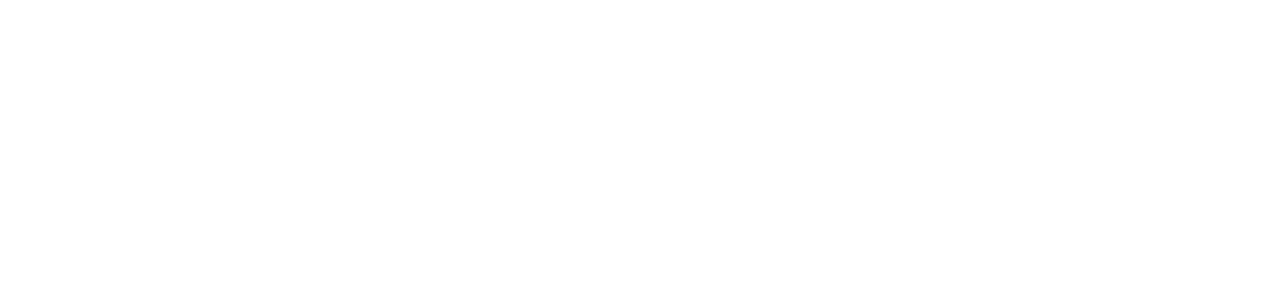
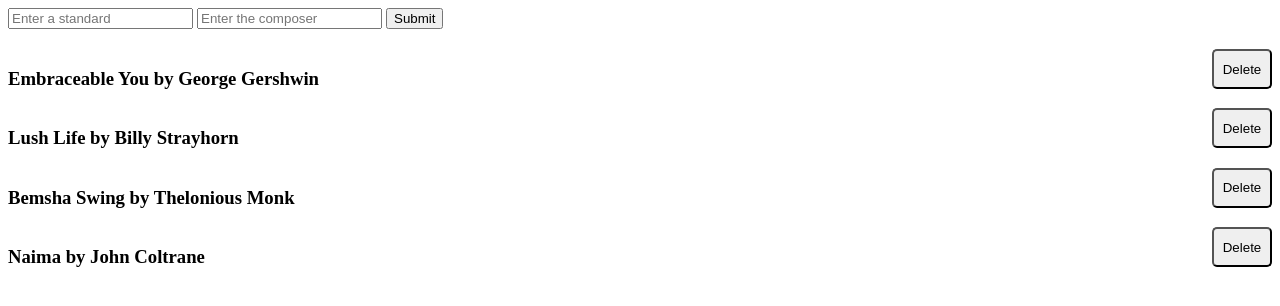
Before and after one commit to johnobriendev/standardsRepertoire, a plain HTML site: page index.html in a window 1280 px wide. Drawn offline with Linux system fonts and the light colour scheme.

Commit message:
add form and delete button

```diff
--- a/app.js
+++ b/app.js
@@ -0,0 +1,51 @@
+const rep = [
+    { name: "Embraceable You", composer: "George Gershwin" },
+    { name: "Lush Life", composer: "Billy Strayhorn" },
+    { name: "Bemsha Swing", composer: "Thelonious Monk" },
+    { name: "Naima", composer: "John Coltrane" }
+];
+
+const display = document.querySelector(".bottom");
+
+const nameInput = document.querySelector(".standard");
+const composerInput = document.querySelector('.composer');
+const button = document.querySelector('.button');
+
+///////FUNCTIONS/////////
+const render = () =>{
+    display.innerHTML = '';
+
+    rep.forEach((song, index) => {
+        const songContainer = document.createElement("div");
+        songContainer.classList.add("container");
+
+        const deleteButton = document.createElement('button');
+        deleteButton.classList.add("delete-btn");
+        deleteButton.innerText = "Delete";
+        deleteButton.addEventListener("click", event =>{
+            rep.splice(index,1);
+            render();
+        })
+
+
+
+        const newStandard = document.createElement("h3");
+        newStandard.innerText = `${song.name} by ${song.composer}`;
+
+        songContainer.appendChild(newStandard);
+        songContainer.appendChild(deleteButton);
+
+        display.appendChild(songContainer);
+    })
+}
+
+const createStandard = () =>{
+    const name = nameInput.value;
+    const composer = composerInput.value;
+    const newStandard = { name, composer };
+    rep.push(newStandard);
+    render();
+}
+
+render();
+button.addEventListener("click", createStandard);
--- a/index.html
+++ b/index.html
@@ -4,8 +4,15 @@
     <meta charset="UTF-8">
     <meta name="viewport" content="width=device-width, initial-scale=1.0">
     <title>Standards Repetoire</title>
+    <link rel="stylesheet" href="styles.css">
 </head>
 <body>
-
+    <div class="top">
+        <input type="text" class="standard" placeholder="Enter a standard">
+        <input type="text" class="composer" placeholder="Enter the composer">
+        <button type="submit" class="button">Submit</button>
+    </div>
+    <div class="bottom"></div>
+    <script src="app.js"></script>
 </body>
 </html>
--- a/styles.css
+++ b/styles.css
@@ -0,0 +1,19 @@
+body{
+
+}
+
+.container{
+    display: flex;
+    justify-content: space-between;
+    gap: 20px;
+}
+
+.top{
+    margin-bottom: 20px;
+}
+
+.delete-btn{
+    width:60px;
+    height: 40px;
+    border-radius: 5px;
+}
```
